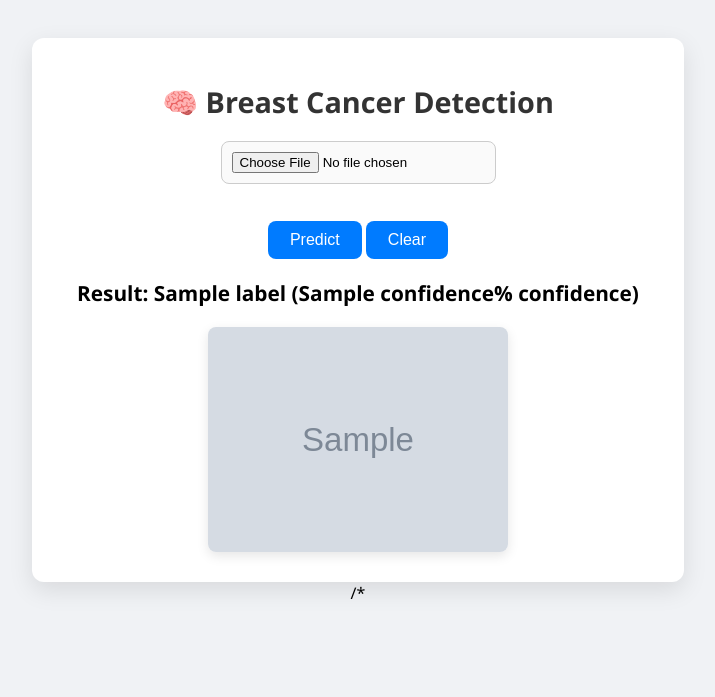
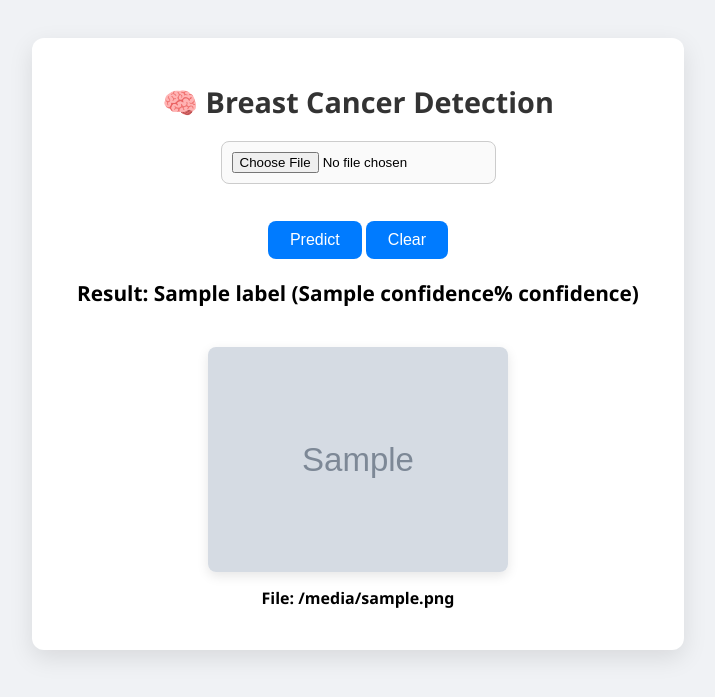
Before and after one commit to Sohilphilip/Breast-Cancer-Prediction-Using-Deep-Learning, a Flask app: template Flask/templates/bcancer.html in a window 1280 px wide. Shown: the top 697 px of the page, without its empty margins (282-997 px from the left). Run offline with Flask 3, Linux system fonts and the light colour scheme; the template is opened without the code that fills it: most values are stand-ins (such as "Sample title", 1, 10 or a date in 2020); grey boxes marked "Sample" are stand-in pictures.

Commit message:
Lattest Committed Changes

```diff
--- a/Flask/templates/bcancer.html
+++ b/Flask/templates/bcancer.html
@@ -76,15 +76,11 @@
             color: #dc3545;
         }
 
-        .preview-img {
-            margin-top: 20px;
-            display: none;
-        }
-
         #preview-container {
             margin-top: 20px;
             display: flex;
-            justify-content: center;
+            flex-direction: column;
+            align-items: center;
         }
 
         #preview {
@@ -110,6 +106,7 @@
         <!-- Preview uploaded image before prediction -->
         <div id="preview-container" style="display:none;">
             <img id="preview" src="#" alt="Preview Image" width="300">
+            <p id="preview-filename" style="margin-top: 10px; font-weight: bold;"></p>
         </div>
 
         <!-- Show error if any -->
@@ -122,40 +119,75 @@
         <div class="result {{ label|lower }}">
             Result: {{ label }} ({{ confidence }}% confidence)
         </div>
-        <img src="{{ url_for('uploaded_file', filename=image_file) }}" width="300">
+        <div style="margin-top: 20px;">
+            <img src="{{ url_for('uploaded_file', filename=image_file) }}" width="300">
+            <p id="predicted-filename" style="margin-top: 10px; font-weight: bold;">File: {{ image_file }}</p>
+        </div>
         {% endif %}
     </div>
 
     <script>
+
         function previewImage(event) {
             const reader = new FileReader();
+            const file = event.target.files[0];
+
             reader.onload = function () {
                 const preview = document.getElementById('preview');
                 const container = document.getElementById('preview-container');
+                const filenameTag = document.getElementById('preview-filename');
+
                 preview.src = reader.result;
                 container.style.display = 'flex';
+                filenameTag.textContent = "File: " + file.name;
+
+                // 🧽 Remove previous prediction results
+                const resultDiv = document.querySelector('.result');
+                if (resultDiv) resultDiv.remove();
+
+                const predictionImg = document.querySelector('img[src*="/uploads/"]');
+                if (predictionImg) predictionImg.remove();
+
+                const predictedFilename = document.getElementById('predicted-filename');
+                if (predictedFilename) predictedFilename.remove();  // ✅ this line removes extra filename
             };
-            reader.readAsDataURL(event.target.files[0]);
+
+            if (file) {
+                reader.readAsDataURL(file);
+            }
         }
 
         function clearImage() {
-            document.querySelector('input[type="file"]').value = '';
-            document.getElementById('preview').src = '#';
-            document.getElementById('preview-container').style.display = 'none';
+            // Clear file input
+            document.getElementById('imageInput').value = '';
 
-            // Optional: remove result after Clear
+            // Hide preview and filename
+            const previewContainer = document.getElementById('preview-container');
+            const previewImage = document.getElementById('preview');
+            const previewFilename = document.getElementById('preview-filename');
+
+            previewImage.src = '#';
+            previewContainer.style.display = 'none';
+            previewFilename.textContent = '';
+
+            // Remove result text
             const resultDiv = document.querySelector('.result');
             if (resultDiv) resultDiv.remove();
 
+            // Remove prediction image
             const predictionImg = document.querySelector('img[src*="/uploads/"]');
             if (predictionImg) predictionImg.remove();
+
+            // ✅ Remove prediction image name below the image
+            const predictedFilename = document.getElementById('predicted-filename');
+            if (predictedFilename) predictedFilename.remove();
         }
-
 
         function showResult() {
             // Could add loading effect here if needed
             return true; // continue with form submission
         }
     </script>
-</body>/*
+</body>
+
 </html>
```
